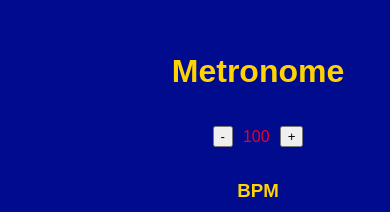
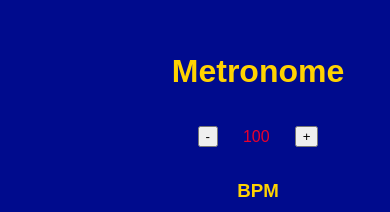
Before and after one commit to reckless-relentless/metronome, a plain HTML site: page index.html in a window 390 px wide. Shown: the part 109-321 px from the top of the page. Drawn offline with Linux system fonts and the light colour scheme.

Commit message:
Update style.css

```diff
--- a/style.css
+++ b/style.css
@@ -17,8 +17,4 @@ body{
     flex-direction: row;
     gap: 25px;
 }
-@media(max-width:600px){
-    #bpm{
-        gap: 10px;
-    }
 }
```
